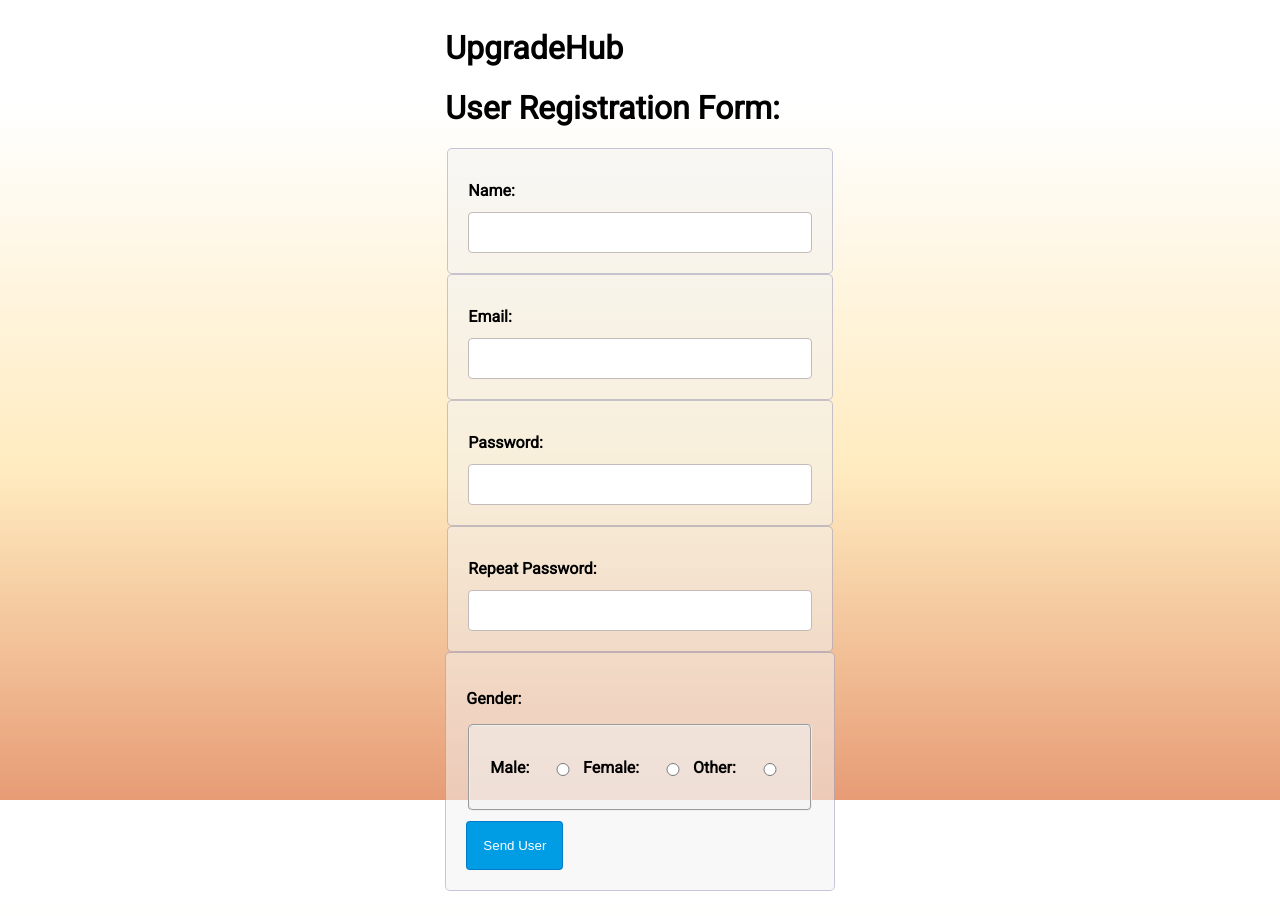
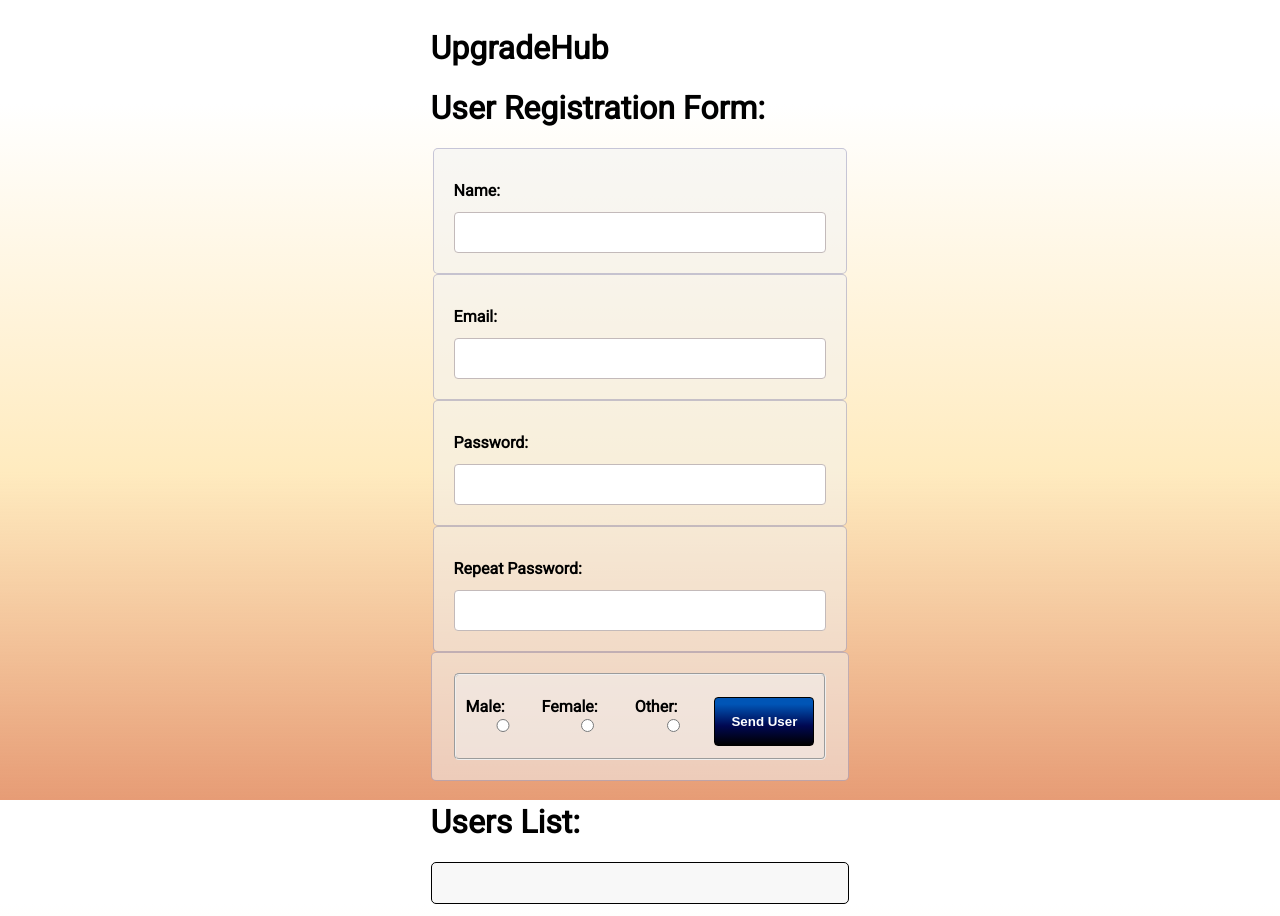
Before and after one commit to AntoniMS/angular-formularyServices, an Angular app: page / in a window 1280 px wide. Shown: the top 916 px of the page. Built offline with nearby package versions, Linux system fonts and the light colour scheme.

Commit message:
Fix Button Send User

```diff
--- a/src/app/features/new-message/new-message.component.html
+++ b/src/app/features/new-message/new-message.component.html
@@ -1,7 +1,7 @@
 <div class="box">
 <h3>New message</h3>
 <form novalidate (ngSubmit)="onSubmit()" [formGroup]="messageForm">
-  <label>Message: <input type="text" formControlName="message" /></label>
+  <label>Message: <input type="text" formControlName="message" placeholder = "..." /></label>
   <button class="button" type="submit">➡</button>
 </form>
 </div>
--- a/src/app/features/register-form/components/form/form.component.html
+++ b/src/app/features/register-form/components/form/form.component.html
@@ -57,32 +57,32 @@
     Password error.
   </div>
   <div class="fieldset">
-    <p>Gender:</p>
     <fieldset class="fieldsetGender">
-      <label for="genderMale"> Male:</label>
+      <label class="labelG" for="genderMale"> Male:
       <input
         type="radio"
         id="genderMale"
         formControlName="gender"
         value="Male"
-      />
-      <label for="genderFemale"> Female:</label>
+      /></label>
+      <label class="labelG" for="genderFemale"> Female:
       <input
         type="radio"
         id="genderFemale"
         formControlName="gender"
         value="Female"
-      />
-      <label for="genderOther"> Other:</label>
+
+      /></label>
+      <label class="labelG" for="genderOther"> Other:
       <input
         type="radio"
         id="genderOther"
         formControlName="gender"
         value="Other"
-      />
+      /></label>
+      <button [disabled]="!userRegisterForm.valid" class="submit">
+        Send User
+      </button>
     </fieldset>
-    <button [disabled]="!userRegisterForm.valid" class="submit">
-      Send User
-    </button>
   </div>
 </form>
--- a/src/app/features/register-form/components/form/form.component.scss
+++ b/src/app/features/register-form/components/form/form.component.scss
@@ -2,7 +2,6 @@
   display: flex;
   flex-direction: column;
   flex-wrap: wrap;
-
   align-content: center;
   width: 100%;
 }
@@ -24,19 +23,21 @@
   display: inline-block;
 }
 
+
 .submit {
-  background-color: #009ce4;
-  color: white;
+
+  background: linear-gradient(0deg, rgb(0, 0, 0) 0%, rgb(0, 8, 82) 41%, rgb(0, 85, 182) 87%);
+  color: rgb(255, 255, 255);
   margin-top:10px;
   padding: 16px;
-  border: 1px solid rgba(0, 0, 97, 0.205);
+  font-weight: 700;
+  border: 1px solid rgb(0, 0, 0);
   border-radius: 4px;
   cursor: pointer;
 }
 
 .fieldset {
   border: 1px solid rgba(0, 0, 97, 0.205);
-
   border-radius: 5px;
   background-color: #f2f2f288;
   padding: 20px;
@@ -47,8 +48,16 @@
   align-items: center;
   border-radius: 5px;
   background-color: #f2f2f288;
-  padding: 20px;
+  padding: 10px;
 }
+
+labelG {
+  display:flex;
+  flex-wrap: wrap;
+  padding: 12px 12px 12px 0;
+  display: inline-block;
+}
+
 
 .error {
   color: red;
```
